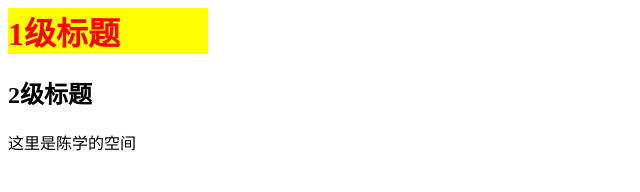
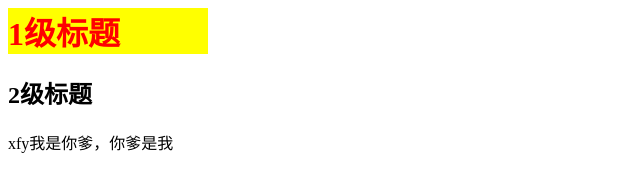
Before and after one commit to 2229441623/cx.one, a plain HTML site: page index.html in a window 1280 px wide. Shown: the full height of the page, 0-640 px from the left. Drawn offline with Linux system fonts and the light colour scheme.

Commit message:
Update index.html

```diff
--- a/index.html
+++ b/index.html
@@ -5,6 +5,6 @@
 <h1 style="background-color:yellow;font-family:隶书;color:red;width:200px">1级标题</h1>
 <h2>2级标题</h2>
 <body>
-这里是陈学的空间
+xfy我是你爹，你爹是我
 </body>
 </html>
```
